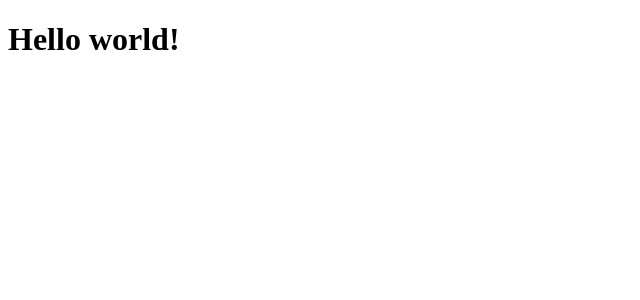
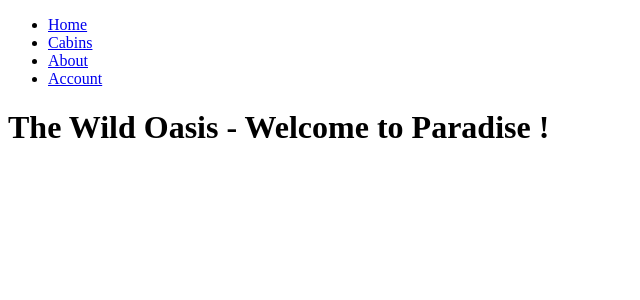
Before and after one commit to gervais-amoah/the-wild-oasis_front-office, a Next.js app: page / in a window 1280 px wide. Shown: the top 300 px of the page, without its empty margins (0-640 px from the left). Built offline with nearby package versions, Linux system fonts and the light colour scheme.

Commit message:
Minimal navigation and some pages template

```diff
--- /dev/null
+++ b/app/about/page.tsx
@@ -0,0 +1,5 @@
+import React from 'react';
+
+export default function AboutPage() {
+  return <div>About The Wild Oasis</div>;
+}
--- /dev/null
+++ b/app/account/page.tsx
@@ -0,0 +1,5 @@
+import React from 'react';
+
+export default function AccountPage() {
+  return <div>Your Account</div>;
+}
--- /dev/null
+++ b/app/cabins/page.tsx
@@ -0,0 +1,5 @@
+import React from 'react';
+
+export default function CabinsPage() {
+  return <div>CabinsPage</div>;
+}
--- a/app/layout.tsx
+++ b/app/layout.tsx
@@ -1,16 +1,23 @@
+import Navigations from '@/components/Navigations';
+
 export const metadata = {
   title: 'Next.js',
   description: 'Generated by Next.js',
-}
+};
 
 export default function RootLayout({
   children,
 }: {
-  children: React.ReactNode
+  children: React.ReactNode;
 }) {
   return (
     <html lang="en">
-      <body>{children}</body>
+      <body>
+        <header>
+          <Navigations />
+        </header>
+        {children}
+      </body>
     </html>
-  )
+  );
 }
--- a/app/page.tsx
+++ b/app/page.tsx
@@ -1,3 +1,7 @@
 export default function Home() {
-  return <h1>Hello world!</h1>;
+  return (
+    <div>
+      <h1>The Wild Oasis - Welcome to Paradise !</h1>
+    </div>
+  );
 }
--- /dev/null
+++ b/components/Navigations.tsx
@@ -0,0 +1,21 @@
+import Link from 'next/link';
+import React from 'react';
+
+export default function Navigations() {
+  return (
+    <ul>
+      <li>
+        <Link href="/">Home</Link>
+      </li>
+      <li>
+        <Link href="/cabins">Cabins</Link>
+      </li>
+      <li>
+        <Link href="/about">About</Link>
+      </li>
+      <li>
+        <Link href="/account">Account</Link>
+      </li>
+    </ul>
+  );
+}
```
